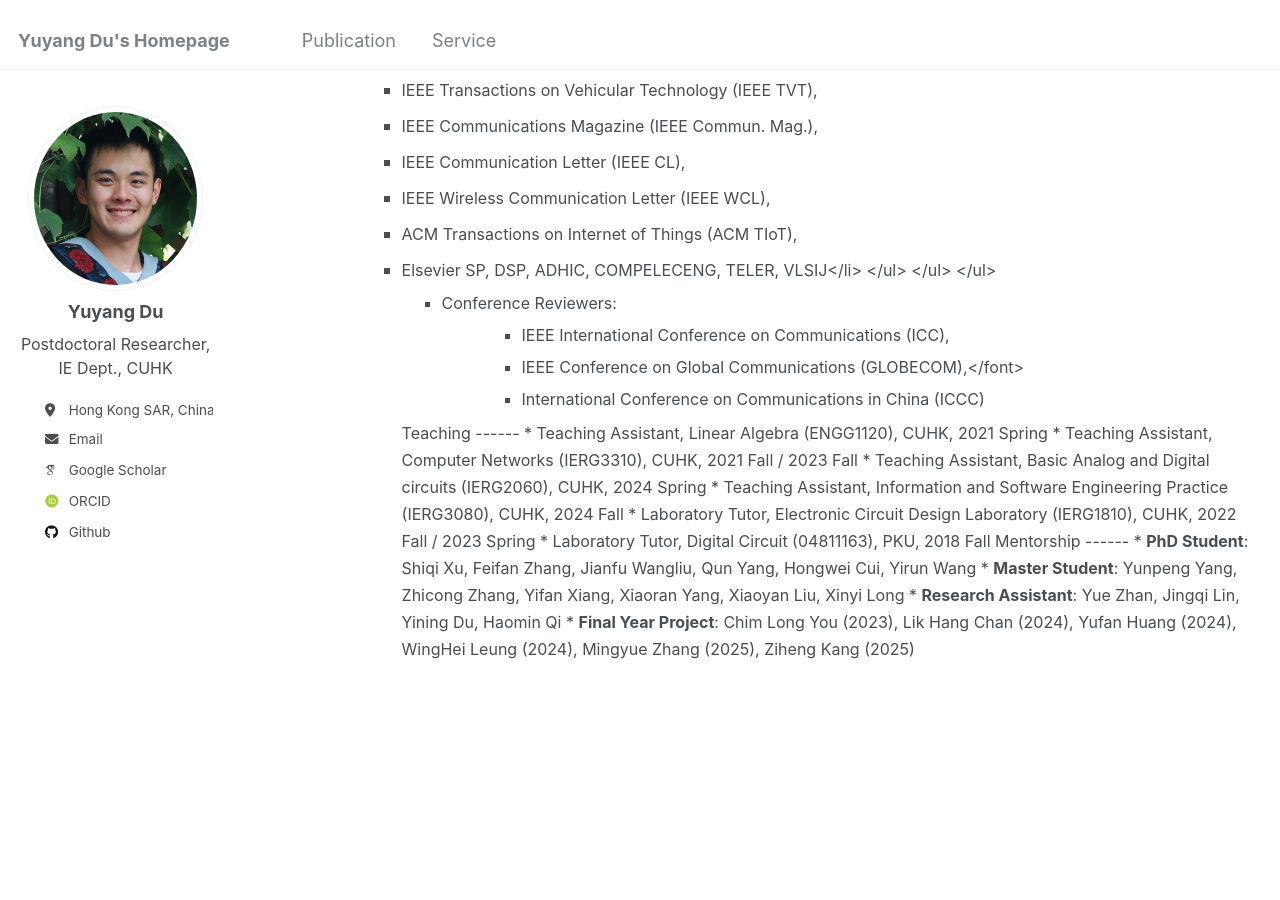
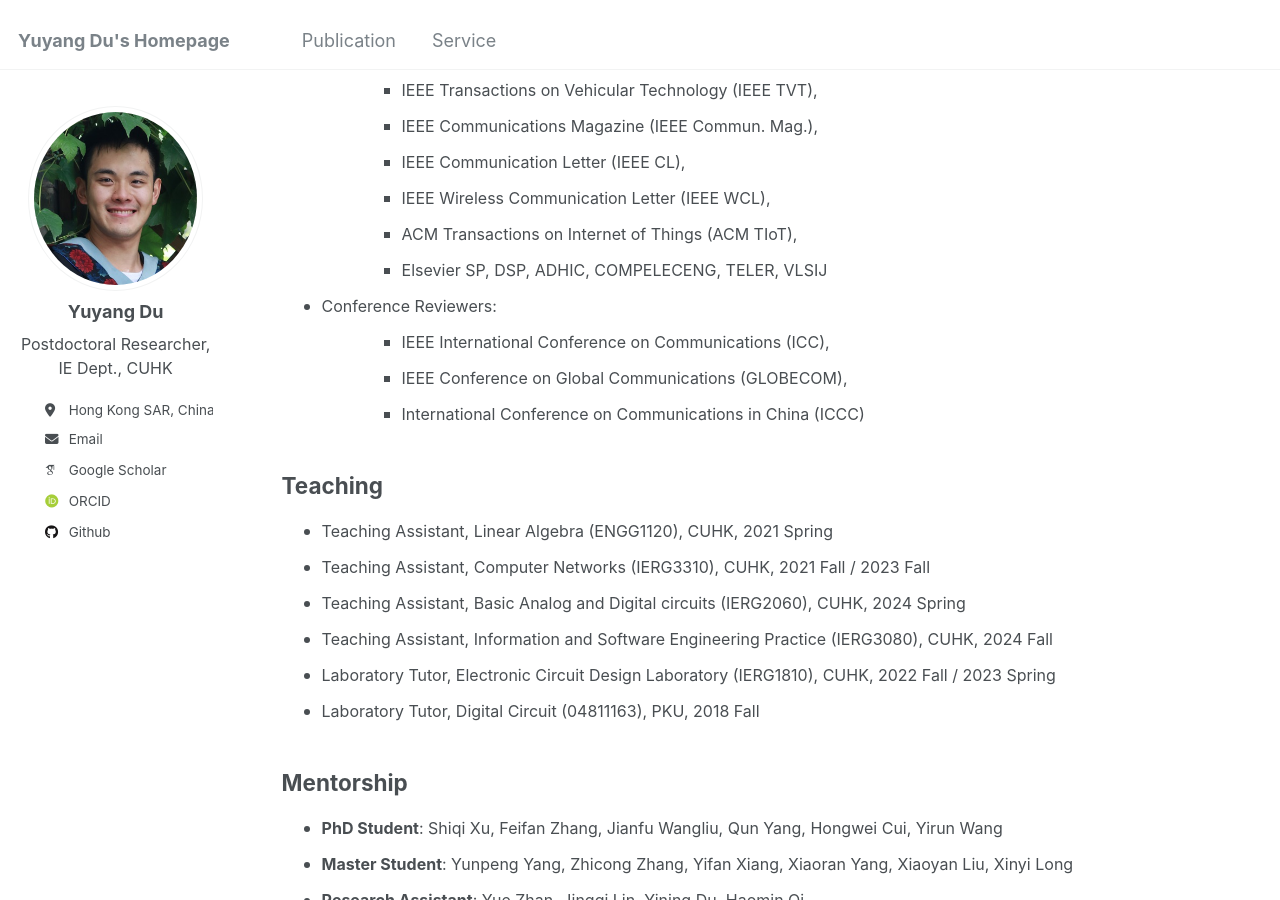
Before and after one commit to yuyangdu01/yuyangdu01.github.io, a Jekyll site: the page built from _pages/cv.md, in a window 1280 px wide and 900 px high, scrolled down 264 px. Built offline with Jekyll 4.4.1, drawn with Linux system fonts in a browser that asks for light colours; some web fonts are replaced.

Commit message:
Update cv.md

```diff
--- a/_pages/cv.md
+++ b/_pages/cv.md
@@ -21,16 +21,14 @@ Reviewer
         <li><font size=3>IEEE  Communication Letter (IEEE CL),</font></li>
         <li><font size=3>IEEE Wireless Communication Letter (IEEE WCL),</font></li>
         <li><font size=3>ACM Transactions on Internet of Things (ACM TIoT),</font></li>
-        <li><font size=3> Elsevier SP, DSP, ADHIC, COMPELECENG, TELER, VLSIJ</li>
+        <li><font size=3>Elsevier SP, DSP, ADHIC, COMPELECENG, TELER, VLSIJ</font></li>
       </ul>
     </ul>
-</ul>
-<ul>
   <li><font size=3>Conference Reviewers:</font></li>
     <ul>
       <ul>
         <li><font size=3>IEEE International Conference on Communications (ICC),</font></li>
-        <li>IEEE Conference on Global Communications (GLOBECOM),</font></li>
+        <li><font size=3>IEEE Conference on Global Communications (GLOBECOM),</font></li>
         <li><font size=3>International Conference on Communications in China (ICCC)</font></li>
       </ul>
     </ul>
```
